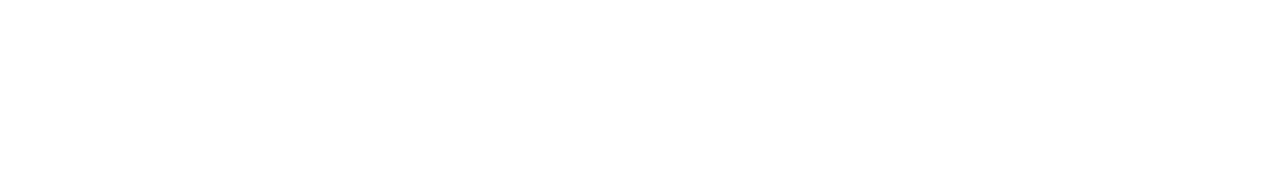
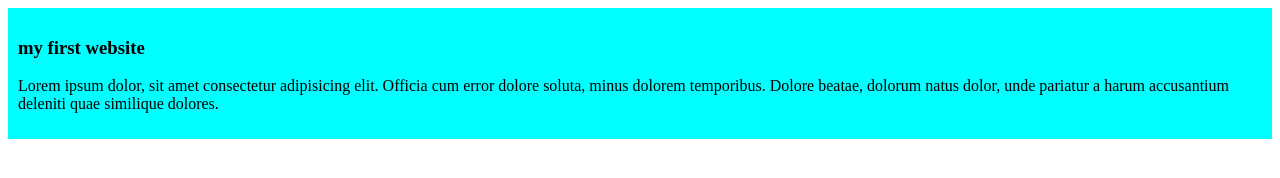
Before and after one commit to jrazad10/my-simple-website, a plain HTML site: page index.html in a window 1280 px wide. Drawn offline with Linux system fonts and the light colour scheme.

Commit message:
added the first blog

```diff
--- a/index.html
+++ b/index.html
@@ -4,8 +4,12 @@
     <meta charset="UTF-8">
     <meta name="viewport" content="width=device-width, initial-scale=1.0">
     <title>my simple website</title>
+    <link rel="stylesheet" href="styles/blog.css">
 </head>
 <body>
-
+    <div>
+        <h3>my first website</h3>
+        <p>Lorem ipsum dolor, sit amet consectetur adipisicing elit. Officia cum error dolore soluta, minus dolorem temporibus. Dolore beatae, dolorum natus dolor, unde pariatur a harum accusantium deleniti quae similique dolores.</p>
+    </div>
 </body>
 </html>
--- /dev/null
+++ b/styles/blog.css
@@ -0,0 +1,5 @@
+div{
+    background-color: aqua;
+    padding: 10px;
+
+}
```
